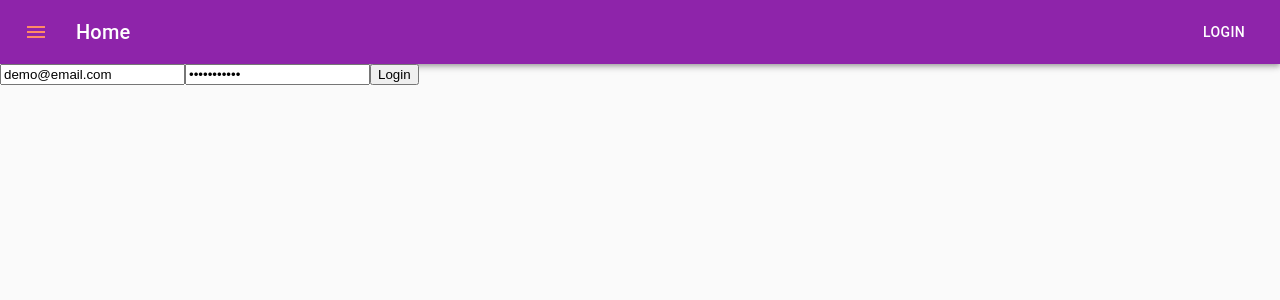
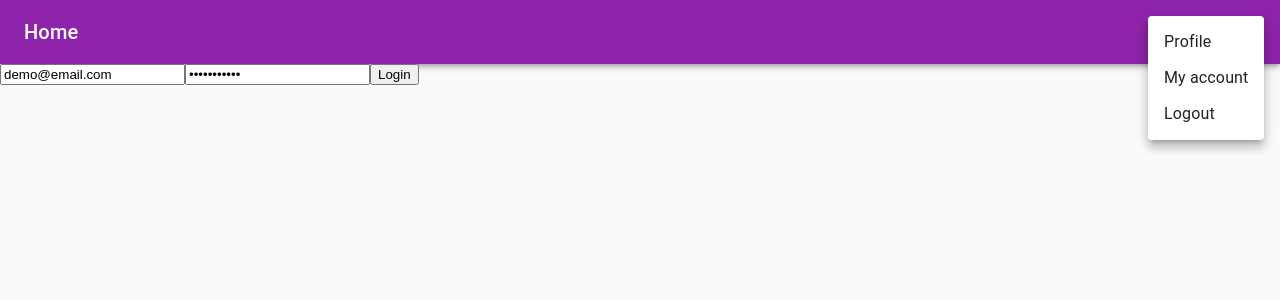
Before and after one commit to dyclee/breakeven-frontend, a React (Create React App) app: page /login in a window 1280 px wide. Both pictures are taken after a click on the button "menu". Shown: the top 300 px of the page. Built offline with nearby package versions, Linux system fonts and the light colour scheme.

Commit message:
menu button

```diff
--- /dev/null
+++ b/src/MenuButton.js
@@ -0,0 +1,59 @@
+import React from 'react';
+
+import {makeStyles} from '@material-ui/core/styles';
+
+import {Button, IconButton } from '@material-ui/core';
+import Menu from '@material-ui/core/Menu';
+import MenuItem from '@material-ui/core/MenuItem';
+import MenuIcon from '@material-ui/icons/Menu'
+
+const useStyles = makeStyles((theme) => ({
+    navbar: {
+        fontFamily: theme.fontFamily,
+        background: theme.palette.primary,
+    },
+    menuButton: {
+        marginRight: theme.spacing(2),
+    },
+    title: {
+        flexGrow: 1,
+    }
+}))
+
+const MenuButton = () => {
+    const classes = useStyles();
+
+    const [anchorEl, setAnchorEl] = React.useState(null);
+
+  const handleClick = (event) => {
+    setAnchorEl(event.currentTarget);
+  };
+
+  const handleClose = () => {
+    setAnchorEl(null);
+  };
+
+  return (
+    <div>
+      {/* <Button aria-controls="simple-menu" aria-haspopup="true" onClick={handleClick}>
+        Open Menu
+      </Button> */}
+        <IconButton edge="start" className={classes.menuButton} color="secondary" aria-label="menu" aria-controls="simple-menu" aria-haspopup="true" onClick={handleClick}>
+            <MenuIcon />
+        </IconButton>
+      <Menu
+        id="simple-menu"
+        anchorEl={anchorEl}
+        keepMounted
+        open={Boolean(anchorEl)}
+        onClose={handleClose}
+      >
+        <MenuItem onClick={handleClose}>Profile</MenuItem>
+        <MenuItem onClick={handleClose}>My account</MenuItem>
+        <MenuItem onClick={handleClose}>Logout</MenuItem>
+      </Menu>
+    </div>
+  );
+
+}
+export default MenuButton;
--- a/src/NavBar.js
+++ b/src/NavBar.js
@@ -5,6 +5,7 @@
 import {makeStyles} from '@material-ui/core/styles';
 import { AppBar, Toolbar, IconButton, Button, Typography } from '@material-ui/core';
 import MenuIcon from '@material-ui/icons/Menu'
+import MenuButton from './MenuButton';
 
 const useStyles = makeStyles((theme) => ({
     navbar: {
@@ -20,18 +21,15 @@
 }))
 
 const NavBar = () => {
-    const { token } = useContext(Context);
+    // const { token } = useContext(Context);
     const classes = useStyles();
     return (
         <AppBar position="static">
         <Toolbar>
-            <IconButton edge="start" className={classes.menuButton} color="secondary" aria-label="menu">
-            <MenuIcon />
-            </IconButton>
             <Typography variant="h6" className={classes.title}>
             Home
             </Typography>
-            <Button onClick={<Redirect to='/login'/>} color="inherit">Login</Button>
+            <MenuButton></MenuButton>
         </Toolbar>
         </AppBar>
     )
```
Also changed, not shown: src/ThemeProvider.js (deleted).
